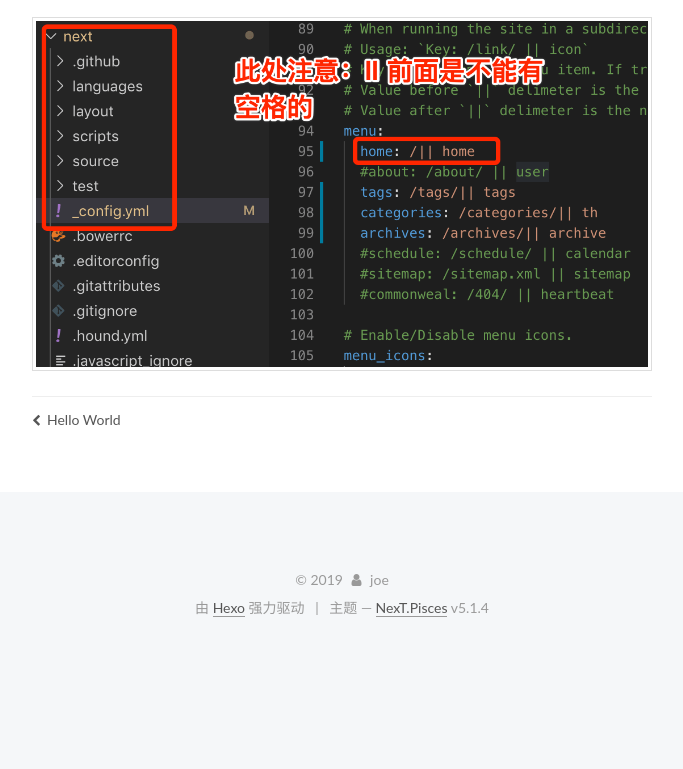
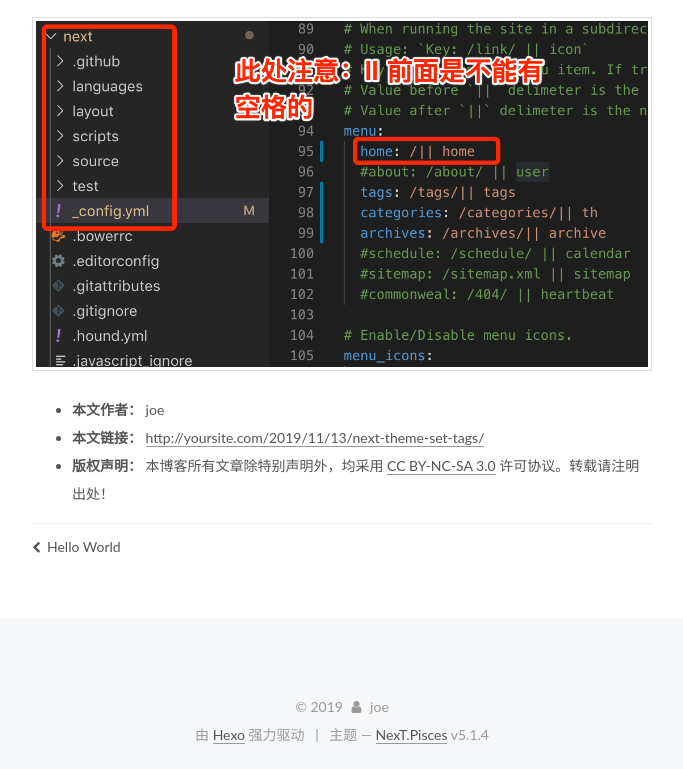
Before and after one commit to wangdongyang/wangdongyang.GitHub.io, a plain HTML site: page 2019/11/13/next-theme-set-tags/index.html in a window 1280 px wide. Shown: the part 1338-2107 px from the top of the page, without its empty margins (428-1111 px from the left). Before the commit the page ends 1980 px from the top, so only its background shows below. Drawn offline with Linux system fonts and the light colour scheme.

Commit message:
Site updated: 2019-11-13 19:00:26

```diff
--- a/2019/11/13/next-theme-set-tags/index.html
+++ b/2019/11/13/next-theme-set-tags/index.html
@@ -349,6 +349,24 @@
 
 
 
+
+      <div>
+        <ul class="post-copyright">
+  <li class="post-copyright-author">
+    <strong>本文作者：</strong>
+    joe
+  </li>
+  <li class="post-copyright-link">
+    <strong>本文链接：</strong>
+    <a href="http://yoursite.com/2019/11/13/next-theme-set-tags/" title="Next主题设置分类和标签">http://yoursite.com/2019/11/13/next-theme-set-tags/</a>
+  </li>
+  <li class="post-copyright-license">
+    <strong>版权声明： </strong>
+    本博客所有文章除特别声明外，均采用 <a href="https://creativecommons.org/licenses/by-nc-sa/3.0/" rel="external nofollow" target="_blank">CC BY-NC-SA 3.0</a> 许可协议。转载请注明出处！
+  </li>
+</ul>
+
+      </div>
 
 
     <footer class="post-footer">
```
Also changed, not shown: 2019/11/12/hello-world/index.html (+18 -0 lines).
